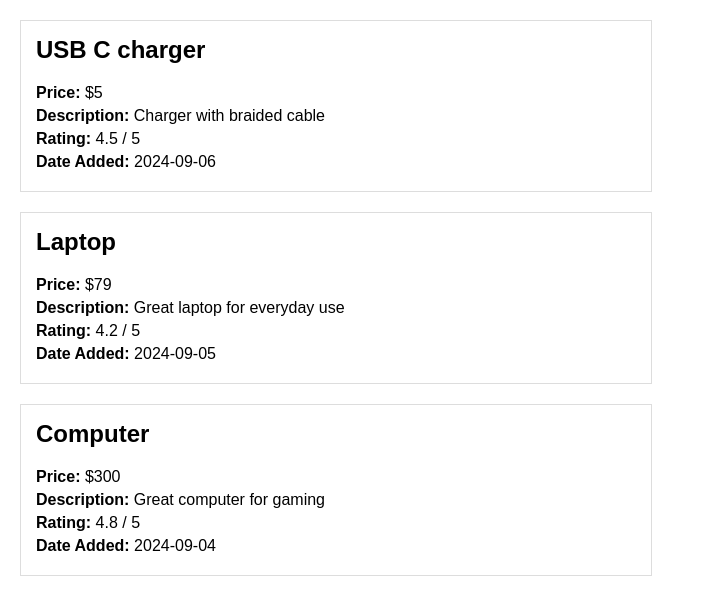
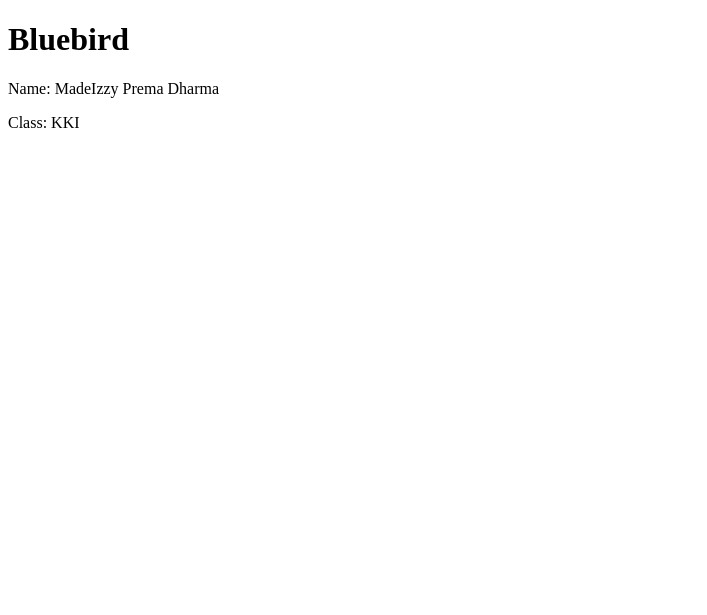
Before and after one commit to izzydharma/bluebird, a Django app: page / in a window 1280 px wide. Shown: the top 615 px of the page, without its empty margins (0-707 px from the left). Run offline with Django 5.2, Linux system fonts and the light colour scheme.

Commit message:
yang bener

```diff
--- a/main/templates/main.html
+++ b/main/templates/main.html
@@ -3,44 +3,11 @@
 <head>
     <meta charset="UTF-8">
     <meta name="viewport" content="width=device-width, initial-scale=1.0">
-    <title>E-Shop Products</title>
-    <style>
-        body {
-            font-family: Arial, sans-serif;
-            margin: 20px;
-        }
-        .product {
-            border: 1px solid #ddd;
-            padding: 15px;
-            margin-bottom: 20px;
-            max-width: 600px;
-        }
-        .product h2 {
-            margin-top: 0;
-        }
-        .product p {
-            margin: 5px 0;
-        }
-        .product .rating {
-            color: #f39c12;
-        }
-        .product .date {
-            font-size: 0.9em;
-            color: #888;
-        }
-    </style>
+    <title>Application Info</title>
 </head>
 <body>
-
-    {% for product in products %}
-        <div class="product">
-            <h2>{{ product.name }}</h2>
-            <p><strong>Price:</strong> ${{ product.price }}</p>
-            <p><strong>Description:</strong> {{ product.description }}</p>
-            <p><strong>Rating:</strong> {{ product.rating }} / 5</p>
-            <p><strong>Date Added:</strong> {{ product.date }}</p>
-        </div>
-    {% endfor %}
-
+    <h1>{{ app_name }}</h1>
+    <p>Name: {{ your_name }}</p>
+    <p>Class: {{ your_class }}</p>
 </body>
 </html>
--- a/main/views.py
+++ b/main/views.py
@@ -2,28 +2,8 @@ from django.shortcuts import render
 
 def show_main(request):
     context = {
-        'products': [
-            {
-                'name': 'USB C charger',
-                'price': 5,
-                'description': 'Charger with braided cable',
-                'rating': 4.5,
-                'date': '2024-09-06'
-            },
-            {
-                'name': 'Laptop',
-                'price': 79,
-                'description': 'Great laptop for everyday use',
-                'rating': 4.2,
-                'date': '2024-09-05'
-            },
-            {
-                'name': 'Computer',
-                'price': 300,
-                'description': 'Great computer for gaming',
-                'rating': 4.8,
-                'date': '2024-09-04'
-            }
-        ]
+        'app_name': 'Bluebird',
+        'your_name': 'MadeIzzy Prema Dharma',
+        'your_class': 'KKI'
     }
     return render(request, 'main.html', context)
```
